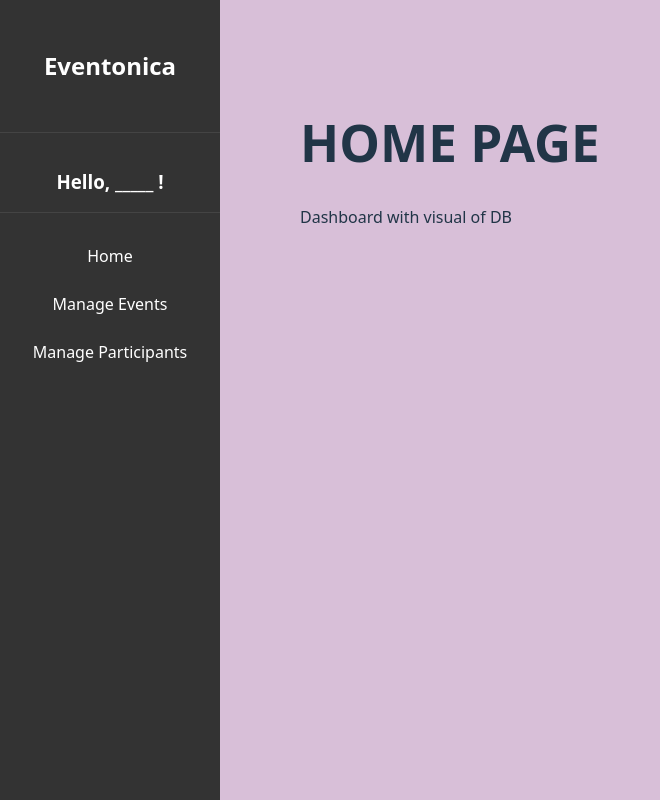
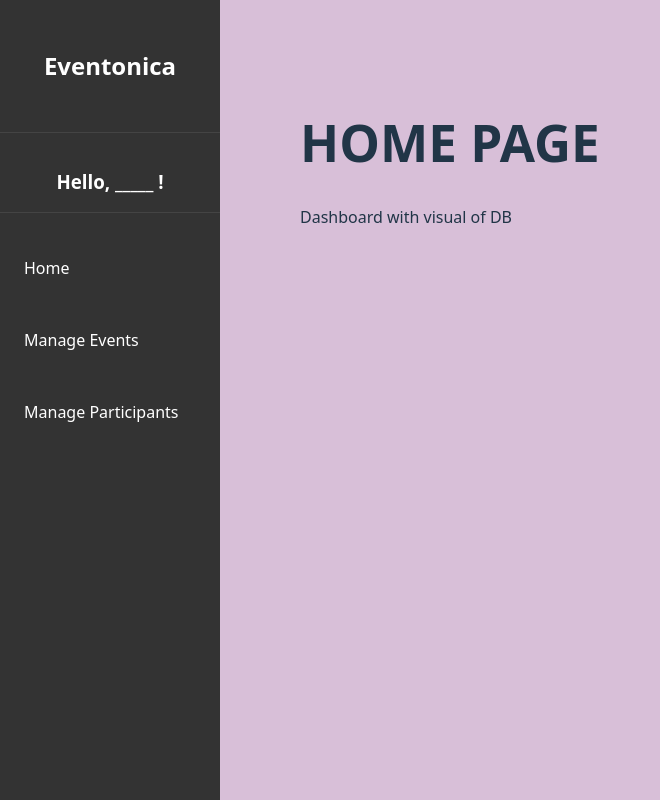
Before and after one commit to amilia-n/Techtonica-Weekly-Projects, a React (Vite) app in the folder Week 9 Eventonica/client/: page / in a window 1280 px wide. Shown: the whole page, without its empty margins (0-660 px from the left). Built offline with nearby package versions, Linux system fonts and the light colour scheme.

Commit message:
navbar css

```diff
--- a/Week 9 Eventonica/client/src/App.css
+++ b/Week 9 Eventonica/client/src/App.css
@@ -17,9 +17,9 @@ body {
   background-color: #333;
   color: white;
   height: 100vh;
-  position: fixed;
   left: 0;
   top: 0;
+  position: absolute;
 }
 
 .header {
@@ -32,6 +32,7 @@ body {
   color: white;
   text-align: center;
   border-bottom: 1px solid #444;
+
 }
 
 .greeting {
@@ -53,21 +54,22 @@ body {
 
 .navbar-list li {
   width: 100%;
-  text-align: center;
 }
 
 .navbar-list a {
   color: white;
   text-decoration: none;
   transition: color 0.3s ease-in-out;
-  padding: 0.75rem 0;
+  padding: 1.5rem;
   display: block;
-  width: 100%;
+  width: auto;
+  box-sizing: border-box;
 }
 
 .navbar-list a:hover {
   color: #f39c12;
   background-color: #444;
+  width: auto;
 }
 
 /* Main content area */
```
